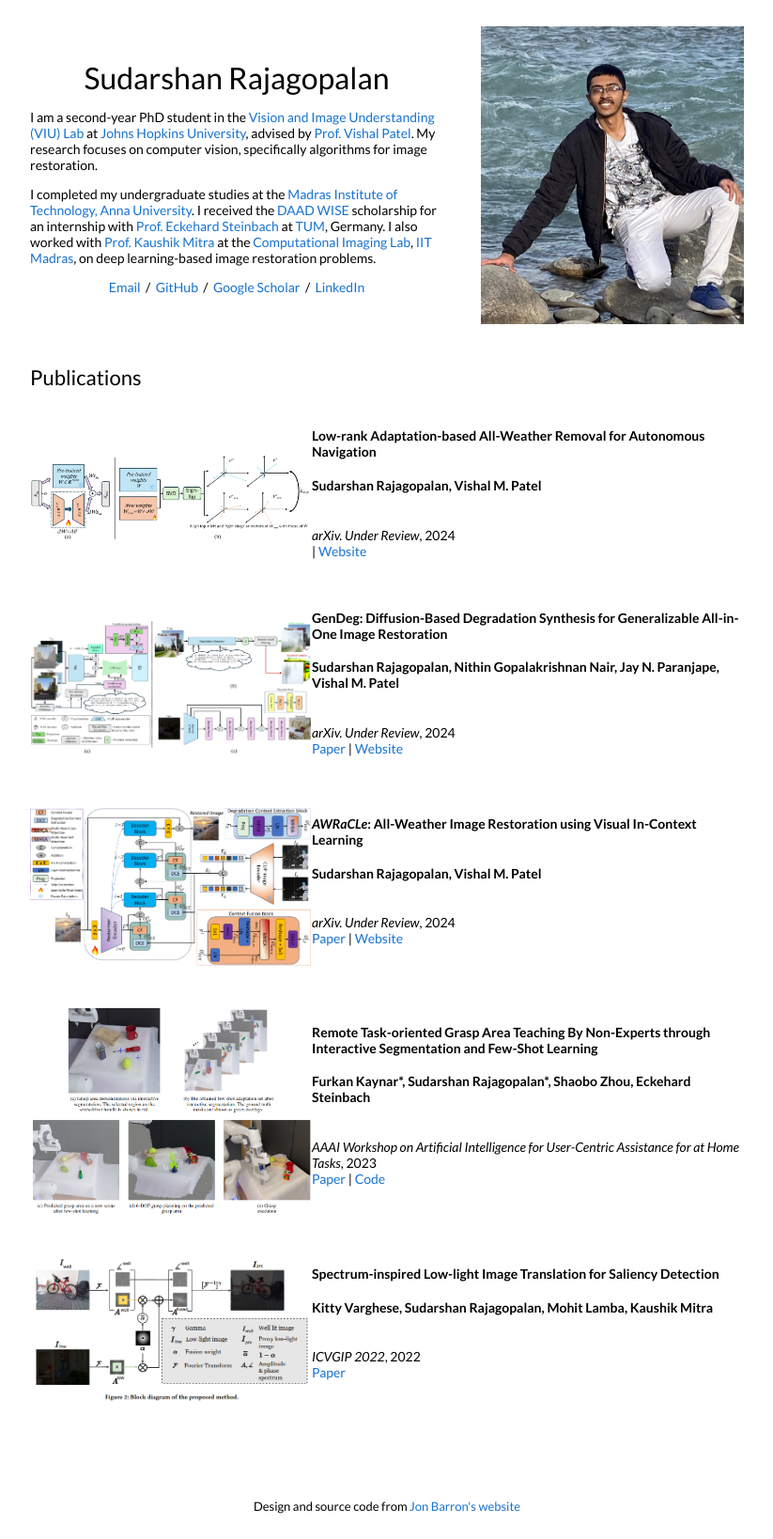
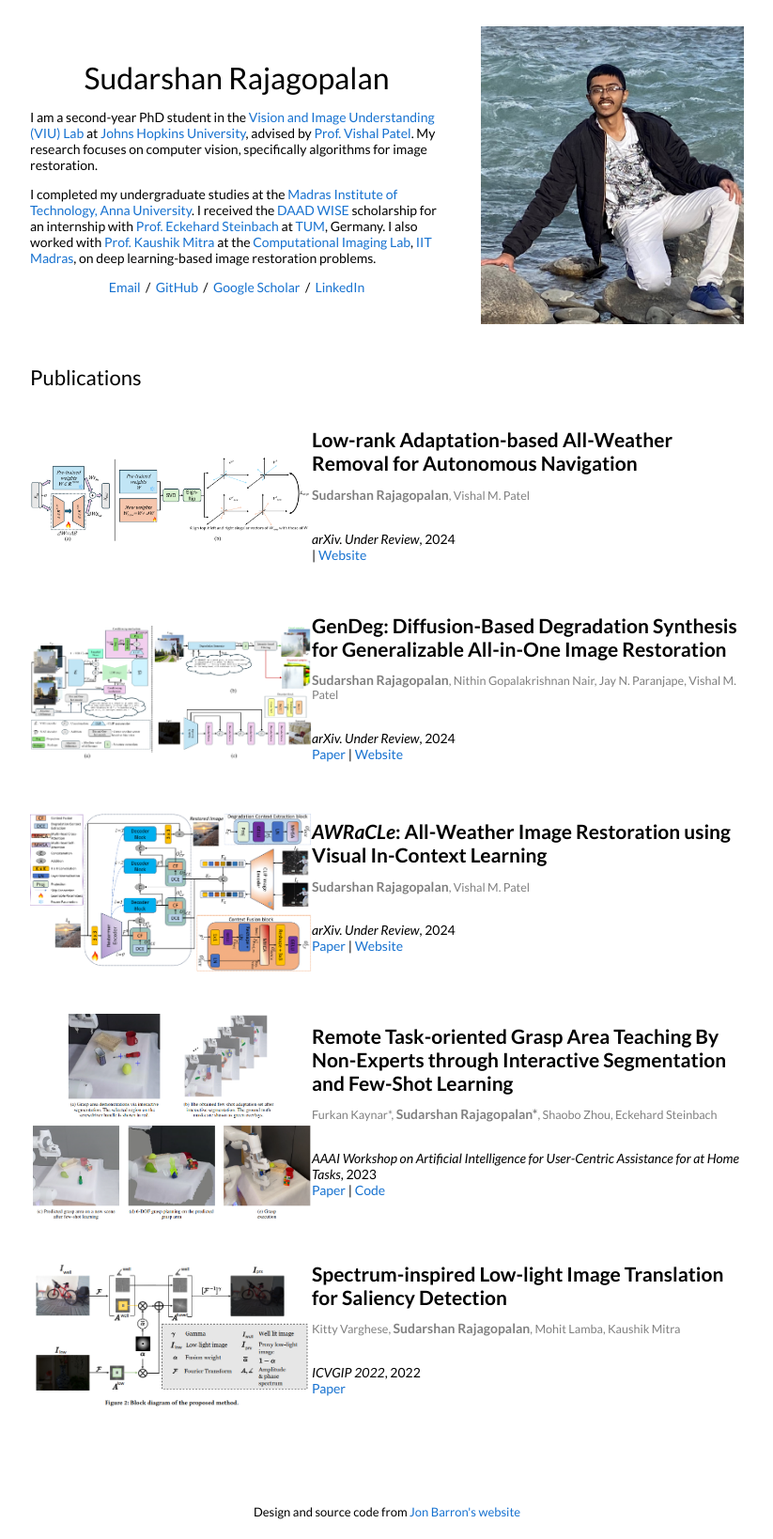
Before and after one commit to sudraj2002/sudraj2002.github.io, a Jekyll site: the page built from _posts/2024-11-27-loraa.md, in a window 1280 px wide. Shown: the whole page at 94% size, without its empty margins (228-1051 px from the left). Built offline with Jekyll 4.4.1, drawn with Linux system fonts in a browser that asks for light colours.

Commit message:
Update default.html

```diff
--- a/_layouts/default.html
+++ b/_layouts/default.html
@@ -85,9 +85,8 @@
               <img src="/{{post.image}}" alt="project image" style="max-width:300px; max-height:200px, padding=20px;" />
             </td>
             <td style="padding:2.5%;width:75%;vertical-align:middle">
-              <h3>{{post.title}}</h3>
-              <br>
-              <h4>{{post.authors}}</h4>
+              <h3 style="font-size:1.5em;">{{ post.title }}</h3>
+              <p style="font-size:0.9em; color:gray;">{{ post.authors }}</p>
 
               <br>
               <em>{{post.venue}}</em>, {{ post.date | date: "%Y" }}
```
